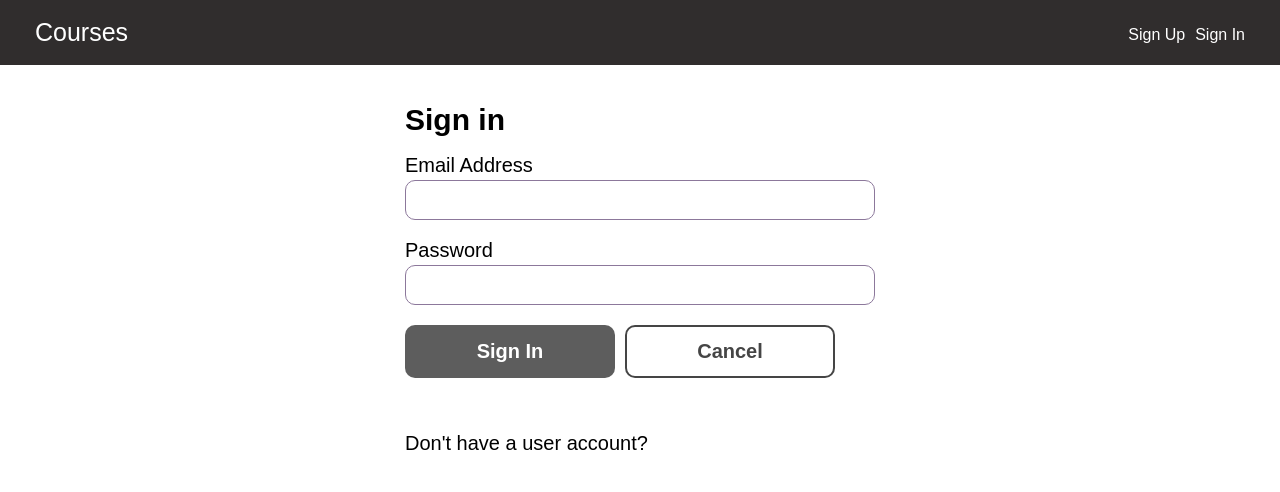
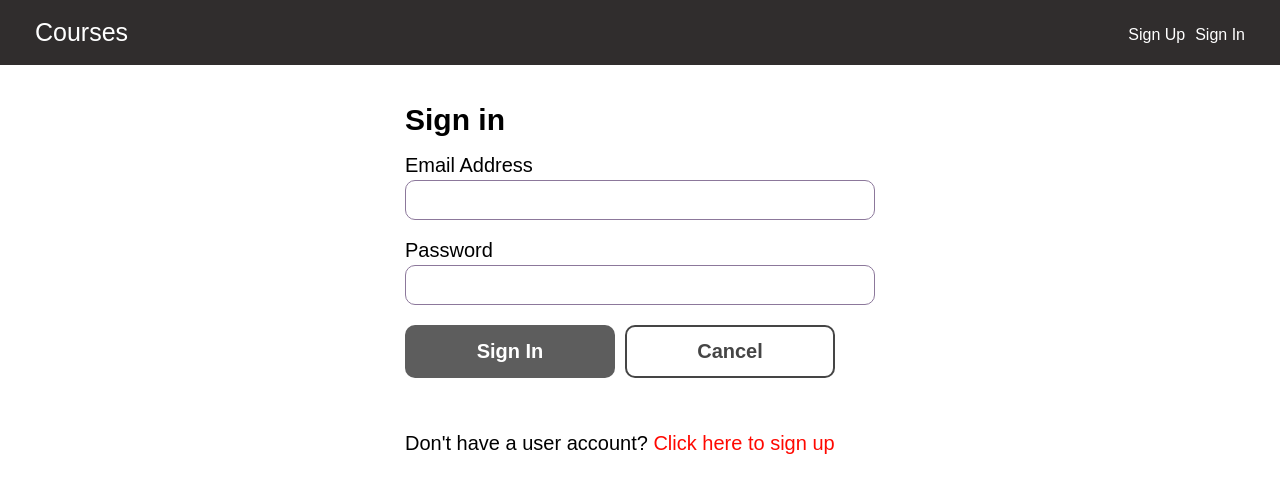
Before and after one commit to Gurb-S/react_and_rest_full_stack, a React (Create React App) app in the folder client/: page /signin in a window 1280 px wide. Shown: the top 492 px of the page. Built offline with nearby package versions, Linux system fonts and the light colour scheme.

Commit message:
add styles for links

```diff
--- a/client/src/styles/global.css
+++ b/client/src/styles/global.css
@@ -232,6 +232,10 @@ textarea {
     background-color: #000000ba;
 }
 
+.link {
+    color: rgb(255, 8, 0);
+}
+
 input:focus, button:focus, .button:focus, textarea:focus {
     border: none;
     border-radius: 0;
```
